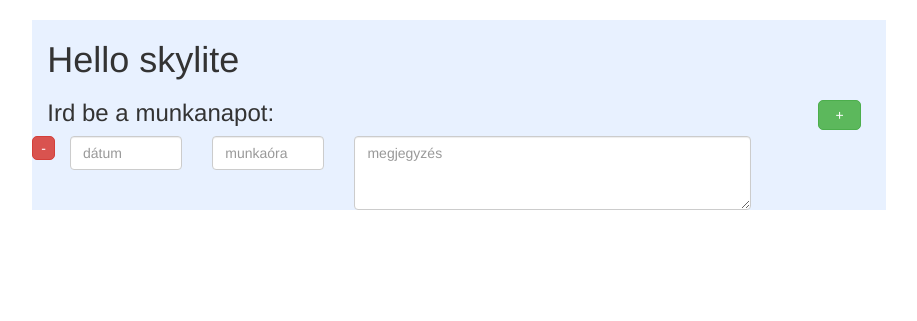
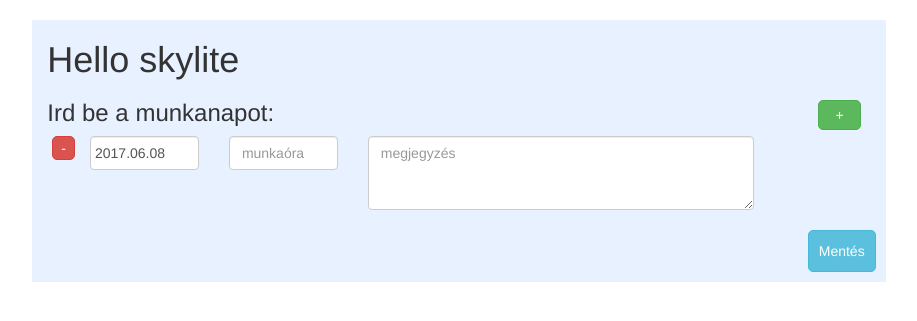
Before and after one commit to skylite21/nyilvantarto_flask, a Flask app: page /nyilvantarto in a window 1280 px wide. Shown: the part 76-397 px from the top of the page, without its empty margins (181-1098 px from the left). Run offline with Flask 2, Linux system fonts and the light colour scheme; some libraries are stand-ins or nearby versions.

Commit message:
munkanap form+validacio

```diff
--- a/bower.json
+++ b/bower.json
@@ -1,6 +1,4 @@
 {
-  "//": "ezt a file-t a bower inittel generáltuk",
-  "//": "tartalmazza a frontend függőségeket",
   "//": "telepiteni a bower install paranccsal lehet",
   "name": "nyilvantarto",
   "description": "nyilvantarosdlfgkjsdg",
@@ -9,6 +7,7 @@
   "homepage": "sdsdf.hu",
   "private": true,
   "dependencies": {
-    "bootstrap": "^3.3.7"
+    "bootstrap": "^3.3.7",
+    "bootstrap-datepicker": "^1.6.4"
   }
 }
--- a/static/css/main.css
+++ b/static/css/main.css
@@ -39,3 +39,14 @@
 .datum_mezo {
     width:100%;
 }
+.savegomb {
+    float: right;
+    margin:10px;
+    padding:10px;
+    border-radius:5px;
+}
+.new_munkanap {
+    margin-bottom: 10px;
+    margin-left: 5px;
+
+}
--- a/static/js/app.js
+++ b/static/js/app.js
@@ -18,18 +18,31 @@
   $("#"+clickedId+".menu-item").removeClass("btn-secondary");
   $("#"+clickedId+".menu-item").addClass("btn-primary");
 }
+function getToday() {
+	let now = new Date();
+  // let testDate = new Date("January 23, 2014 11:13:00");
+
+  // levágjuk az utolsó két elemet a strinből, és elé írunk egy 0 karaktert
+	let day = ("0" + now.getDate()).slice(-2);
+  // january starts with 0 ¯\(°_o)/¯ Ezért hozzá kell adnunk egyet
+	let month = ("0" + (now.getMonth() + 1)).slice(-2);
+	let today = now.getFullYear()+"."+(month)+"."+(day) ;
+	return today;
+}
+
+
 function addMunkanap() {
   let lastid = parseInt($('.new_munkanap:last').attr('id'));
-  console.log("lastid: "+lastid);
   if(isNaN(lastid)) {
     lastid=0;
   }
+  mainap = getToday();
 
   $('#munkanapItems').append(`
         <div id="`+(lastid+1)+`" class="new_munkanap row">
           <button id="`+(lastid+1)+`" class="remove btn btn-danger" onclick="removeMunkanap(this.id)">-</button>
           <div class="col-xs-6 col-sm-2">
-            <input id="`+(lastid+1)+`" type="text" placeholder="dátum" class="datum_mezo form-control" >
+            <input id="`+(lastid+1)+`" type="text" placeholder="dátum" class="datepicker datum_mezo form-control" value="`+mainap+`" >
           </div>
           <div class="col-xs-6 col-sm-2">
             <input id="`+(lastid+1)+`" type="number" min="0.5" max="12" step="0.5" class="munkaora form-control" placeholder="munkaóra">
@@ -39,12 +52,38 @@
           </div>
         </div>
   `);
+  // bootstrap-datepicker modul:
+  // http://bootstrap-datepicker.readthedocs.io/en/latest/index.html
+  $('.datepicker').datepicker({
+      language: 'hu',
+      autoclose: 'true',
+      todayBtn: 'true',
+      todayHighlight: 'true'
+  });
+
+
 } // addMunkanap
+
+let new_munkanaps = [];
+// [{id:1, datePiced:"2017.04.03",workedHour:5,comment:"mycomment",okToSend:true},{},{}...]
+
+function collectMunkanaps() {
+  //TODO összegyűjteni a munkanapokat egy objecteket tartalmazó tömbbe
+  console.log("munkanapok összegyűjtése....");
+}
+
 
 function removeMunkanap(munkanapToRemove) {
   $("#"+munkanapToRemove+".new_munkanap").remove();
-  console.log("ezt kell torolni: " +munkanapToRemove);
 }
+
+
+function sendForm() {
+  console.log("sending form...");
+  collectMunkanaps();
+  //TODO elkuldeni az adatokat a szervernek
+}
+
 
 $(document).on('blur', '.munkaora' , function() {
   // amit ide irunk kod, az akkor fut le ha a munkaora mezöt elhagyja a user
@@ -52,8 +91,6 @@
   // http://jsfiddle.net/4ksywa6d/1/
 
   munkaoraMezo = parseFloat($(this).val());
-  console.log("A munkaora mezo erteke: "+munkaoraMezo);
-  console.log("A munkaora mezo tipusa: "+typeof(munkaoraMezo));
   if ( Number.isFinite(munkaoraMezo) ) {
     if ( munkaoraMezo > 8 ) {
       $(this).val('8');
@@ -63,9 +100,6 @@
   } else {
     $(this).val('0');
   }
-
-
-
 });
 
 $(document).ready(function () {
@@ -73,7 +107,7 @@
   addMunkanap();
 });
 
-
+// firefox fix!! https://bugzilla.mozilla.org/show_bug.cgi?id=1012818
 $(function(){
   $("input[type='number']").on("click", function(){
     $(this).focus();
--- a/templates/index.html
+++ b/templates/index.html
@@ -3,11 +3,21 @@
 <head>
 <meta charset="UTF-8">
 <title>Flask App</title>
+<!-- bootstrap, jquery -->
 <script type="text/javascript" src="{{ url_for('static', filename='bower_components/jquery/dist/jquery.min.js') }}"></script>
 <script type="text/javascript" src="{{ url_for('static', filename='bower_components/bootstrap/dist/js/bootstrap.min.js') }}"></script>
 <link rel="stylesheet" type="text/css" href="{{ url_for('static', filename='bower_components/bootstrap/dist/css/bootstrap.min.css') }}">
+
+<!-- bootstrap datepicker -->
+<script type="text/javascript" src="{{ url_for('static', filename='bower_components/bootstrap-datepicker/dist/js/bootstrap-datepicker.min.js') }}"></script>
+<script type="text/javascript" src="{{ url_for('static', filename='bower_components/bootstrap-datepicker/dist/locales/bootstrap-datepicker.hu.min.js') }}"></script>
+<link rel="stylesheet" type="text/css" href="{{ url_for('static', filename='bower_components/bootstrap-datepicker/dist/css/bootstrap-datepicker.min.css') }}">
+
+<!-- sajat script es css fileok -->
 <link rel="stylesheet" type="text/css" href="{{ url_for('static', filename='css/main.css') }}">
 <script type="text/javascript" src="{{ url_for('static', filename='js/app.js') }}"></script>
+
+
 </head>
 
 <body>
@@ -34,6 +44,9 @@
       <form id="munkanapItems" >
         <!-- ide mar a JS fogja generalni a html-t -->
       </form>
+      <div class="row">
+       <button class="btn btn-info savegomb" id="1" onclick="sendForm()">Mentés</button>
+      </div>
     </div>
 </div>
 <div id="2" class="inactive-content content container col-xs-10 col-xs-offset-1 col-md-8 col-md-offset-2">
```
